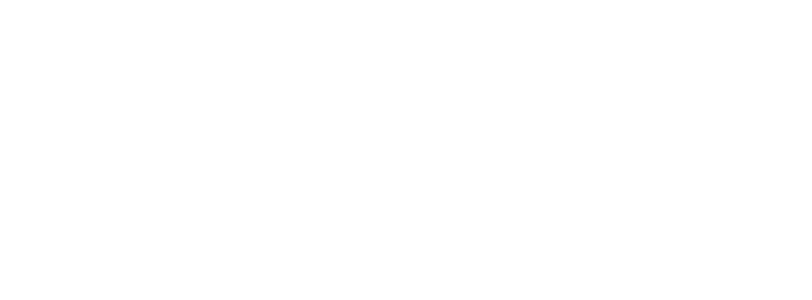
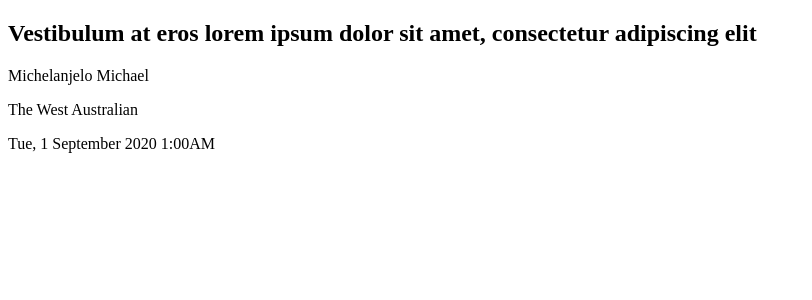
Before and after one commit to ShayneJG/CodeChallenge7, a React (Vite) app in the folder SevenCode/: page / in a window 1280 px wide. Shown: the top 300 px of the page, without its empty margins (0-812 px from the left). Built offline with nearby package versions, Linux system fonts and the light colour scheme.

Commit message:
Header component created - dates formatted

```diff
--- a/SevenCode/src/App.tsx
+++ b/SevenCode/src/App.tsx
@@ -1,6 +1,7 @@
 import { useEffect, useState } from "react";
 import "./App.css";
-import ArticleType from "./types/types";
+import ArticleType, { HeaderProps } from "./types/types";
+import Header from "./components/Header";
 
 //Article is passed the fetch request path.
 function Article({ ArticleLocation }: { ArticleLocation: string }) {
@@ -35,8 +36,22 @@
   }
 
   //article fetched successfully and json is loaded into state.
+
   if (articleData) {
-    return <></>;
+    //copying article data and passing to header
+    const { headline, source, byline, publicationDate } = articleData;
+    const headerData: HeaderProps = {
+      headline,
+      source,
+      byline,
+      publicationDate,
+    };
+
+    return (
+      <article>
+        <Header headerData={headerData} />
+      </article>
+    );
   }
 }
 
--- a/SevenCode/src/Header.tsx
+++ /dev/null
@@ -1,3 +0,0 @@
-export default function Heading() {
-  return <p>test</p>;
-}
--- /dev/null
+++ b/SevenCode/src/components/Header.tsx
@@ -0,0 +1,59 @@
+import { HeaderProps } from "../types/types";
+
+export default function Header({ headerData }: { headerData: HeaderProps }) {
+  const { headline, source, byline, publicationDate } = headerData;
+
+  return (
+    <header>
+      <h1>{headline}</h1>
+      <div>
+        <p>{byline}</p>
+        <p>{source}</p>
+      </div>
+      <p>{dateFormatter(publicationDate)}</p>
+    </header>
+  );
+
+  //formats date and returns string that matches the requested design.
+  function dateFormatter(dateToFormat: string) {
+    const date = new Date(dateToFormat);
+
+    const months = [
+      "January",
+      "February",
+      "March",
+      "April",
+      "May",
+      "June",
+      "July",
+      "August",
+      "September",
+      "October",
+      "November",
+      "December",
+    ];
+
+    const dayOfWeek = date.toLocaleString("en-AU", { weekday: "short" });
+
+    const dayOfMonth = date.getDate();
+
+    const monthName = months[date.getMonth()];
+
+    const year = date.getFullYear();
+
+    // Get the hour in 12-hour format
+    const hours = date.getHours() % 12 || 12;
+
+    const minutes = date.getMinutes();
+
+    // Determine whether it should be AM or PM
+    const amPm = date.getHours() >= 12 ? "PM" : "AM";
+
+    // Create the formatted date string
+    const formattedDate = `${dayOfWeek}, ${dayOfMonth} ${monthName} ${year} ${hours}:${minutes
+      .toString()
+      .padStart(2, "0")}${amPm}`;
+
+    return formattedDate;
+  }
+}
```
Also changed, not shown: SevenCode/src/types/types.ts (+7 -0 lines).
